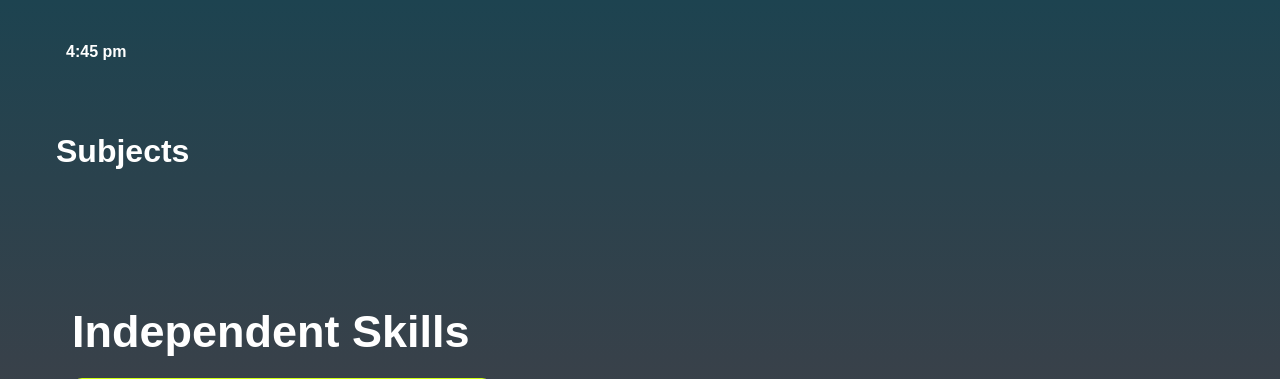
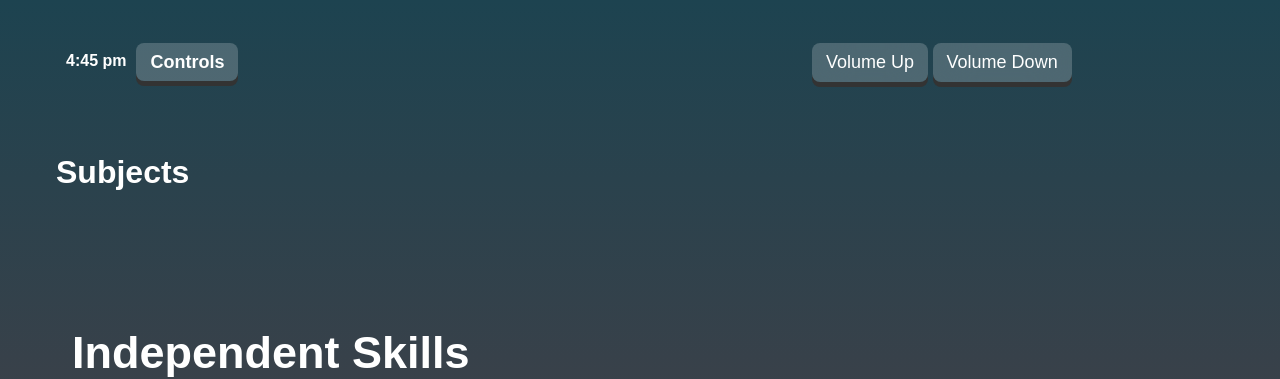
Before and after one commit to Smith-Pad/osui, a Flask app: page /main_menu in a window 1280 px wide. Shown: the top 379 px of the page. Run offline with Flask 3, Linux system fonts and the light colour scheme.

Commit message:
There we go fixed it.... lol

```diff
--- a/Subjects/templates/System_Files/Global/system.global.ui.include.statusbar.html
+++ b/Subjects/templates/System_Files/Global/system.global.ui.include.statusbar.html
@@ -10,16 +10,16 @@
                 </div>
 
                 <div class="status-bar-item">
-                        <!-- <a href="#controls" class="osui-button-small">Controls</a> -->
+                        <a href="#controls" class="osui-button-small">Controls</a>
                 </div>
 
 
         </div>
         <div class="status-bar-right-column">
-                <!-- <div class="status-bar-item">
+                <div class="status-bar-item">
                         <button onclick="volume_up()" class="osui-button-small">Volume Up </button>
                         <button onclick="volume_down()" class="osui-button-small">Volume Down </button>
                         <script src="static/hardware-control.js"></script>
-                </div> -->
+                </div>
         </div>
 </div>
```
